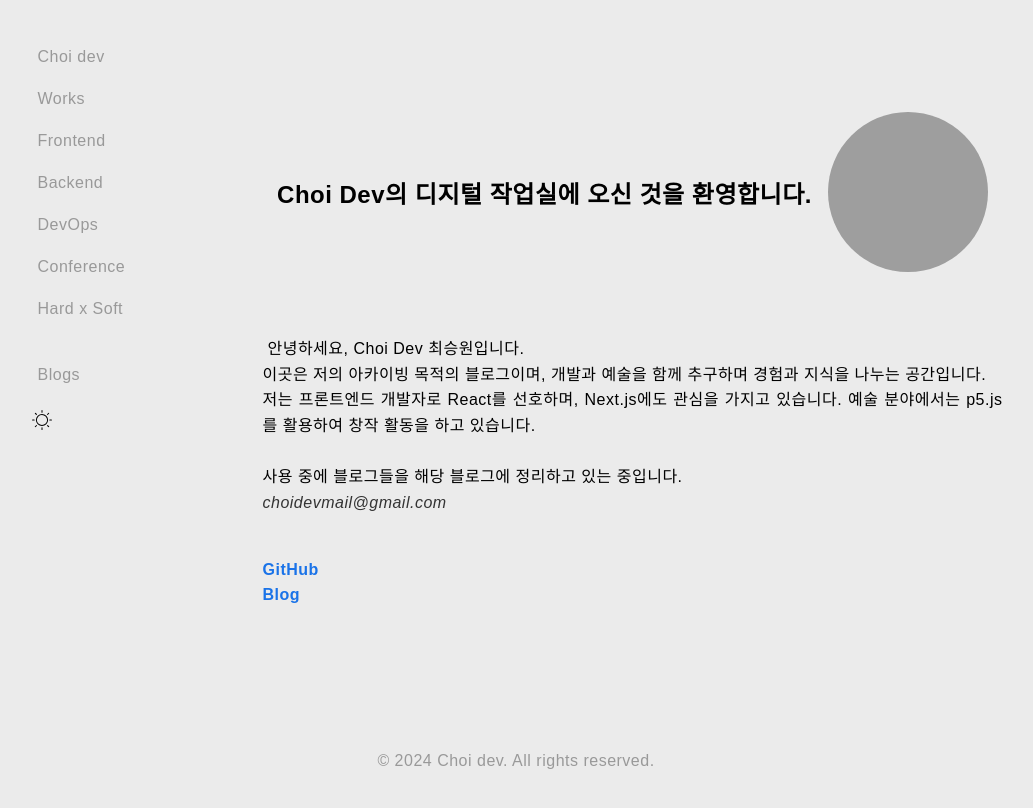
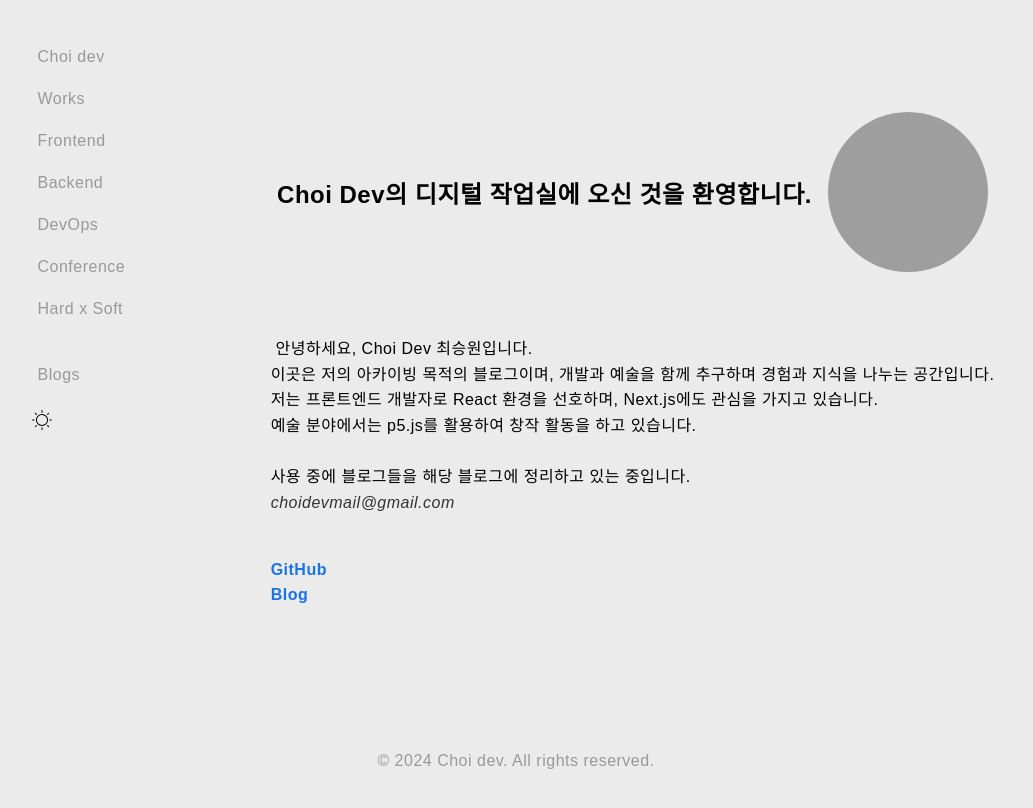
Before and after one commit to RomaneeChoiti/Choidev.github.io, a React (Create React App) app: page / in a window 1280 px wide. Shown: the top 808 px of the page, without its empty margins (124-1157 px from the left). Built offline with nearby package versions, Linux system fonts and the light colour scheme; grey boxes are pictures that could not be loaded.

Commit message:
소개글 수정

```diff
--- a/src/pages/Home.js
+++ b/src/pages/Home.js
@@ -32,8 +32,9 @@ function Home() {
         이곳은 저의 아카이빙 목적의 블로그이며, 개발과 예술을 함께 추구하며
         경험과 지식을 나누는 공간입니다.
         <br />
-        저는 프론트엔드 개발자로 React를 선호하며,
+        저는 프론트엔드 개발자로 React 환경을 선호하며,
         Next.js에도 관심을 가지고 있습니다.
+        <br />
         예술 분야에서는 p5.js를 활용하여 창작 활동을 하고 있습니다.
         <br />
         <br />
```
